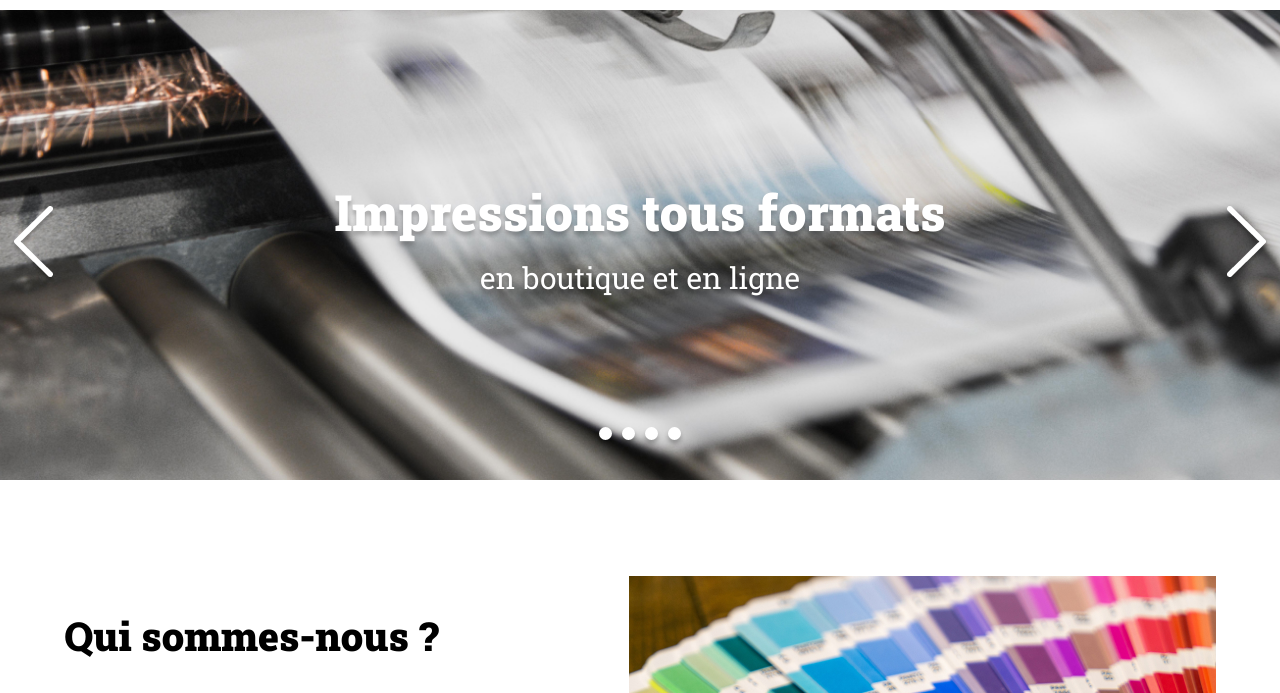
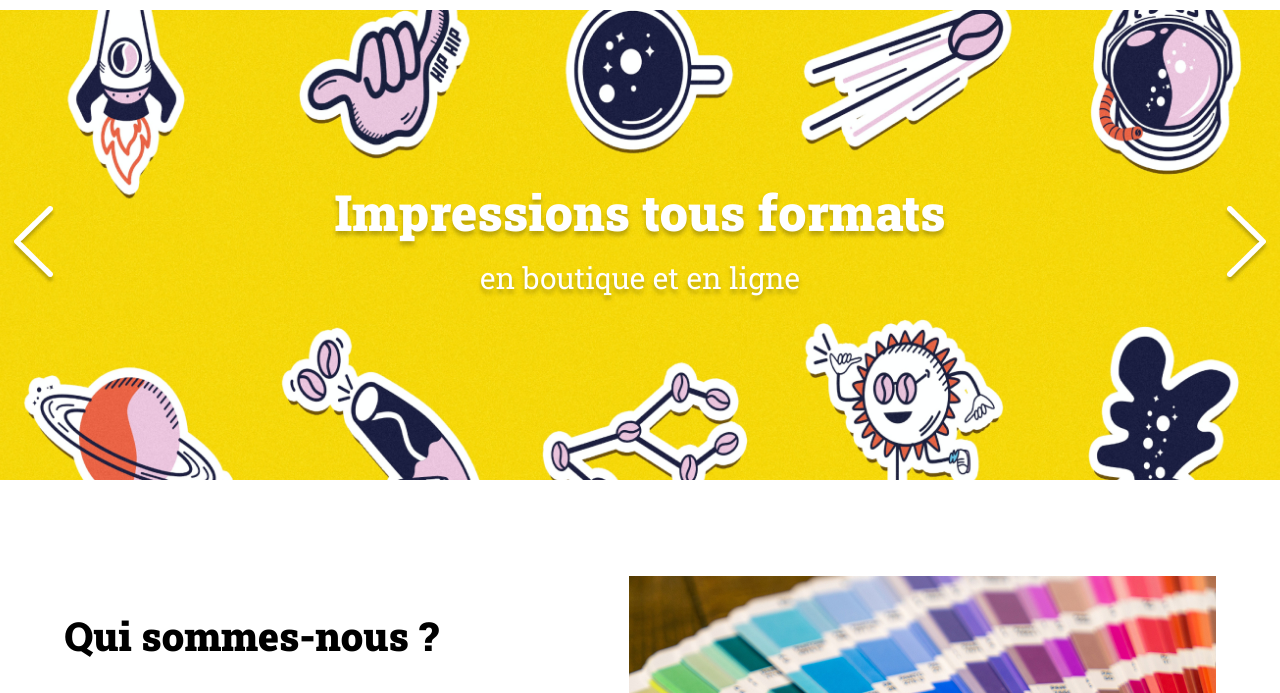
Before and after one commit to mehdi660/Premiers_pas_sur_le_langage_JavaScript_P5, a plain HTML site: page index.html in a window 1280 px wide. Both pictures are taken after a click on the picture 33 px from the left and 336 px from the top of the page. Shown: the part 91-784 px from the top of the page. Drawn offline with Linux system fonts and the light colour scheme.

Commit message:
finition de la fléche gauche en js

```diff
--- a/assets/script.js
+++ b/assets/script.js
@@ -19,13 +19,25 @@ const slides = [
 
 const arrowLeft = document.querySelector(".arrow_left");
 const arrowRight = document.querySelector(".arrow_right");
-
+const image = document.querySelector(".banner-img");
+let counter = 0;
+const slidesImg = slides.length;
 
 
 arrowLeft.addEventListener("click", () => {
-	console.log("CEST BON");
-})
+	if (counter === 0) {
+		image.src = "./assets/images/slideshow/" + slides[slidesImg - 1].image;
+		counter = slidesImg - 1
+	} else {
+		image.src = "./assets/images/slideshow/" + slides[counter - 1].image;
+		counter = counter - 1
+	}
+});
 
 arrowRight.addEventListener("click", () => {
-	console.log("CEST BON AUSSI");
+	if (counter === 0) {
+		image.src = "./assets/images/slideshow/" + slides[slidesImg + 1].image;
+	} else {
+		console.log("marche pas");
+	}
 })
--- a/index.html
+++ b/index.html
@@ -27,10 +27,6 @@
 			<img class="arrow arrow_right" src="./assets/images/arrow_right.png" alt="arrow_right">
 			<p>Impressions tous formats <span>en boutique et en ligne</span></p>
 			<div class="dots">
-				<p class="dot dot_selected"></p>
-				<p class="dot dot_selected"></p>
-				<p class="dot dot_selected"></p>
-				<p class="dot dot_selected"></p>
 			</div>
 		</div>
 		<section id="about-us" class="container">
```
